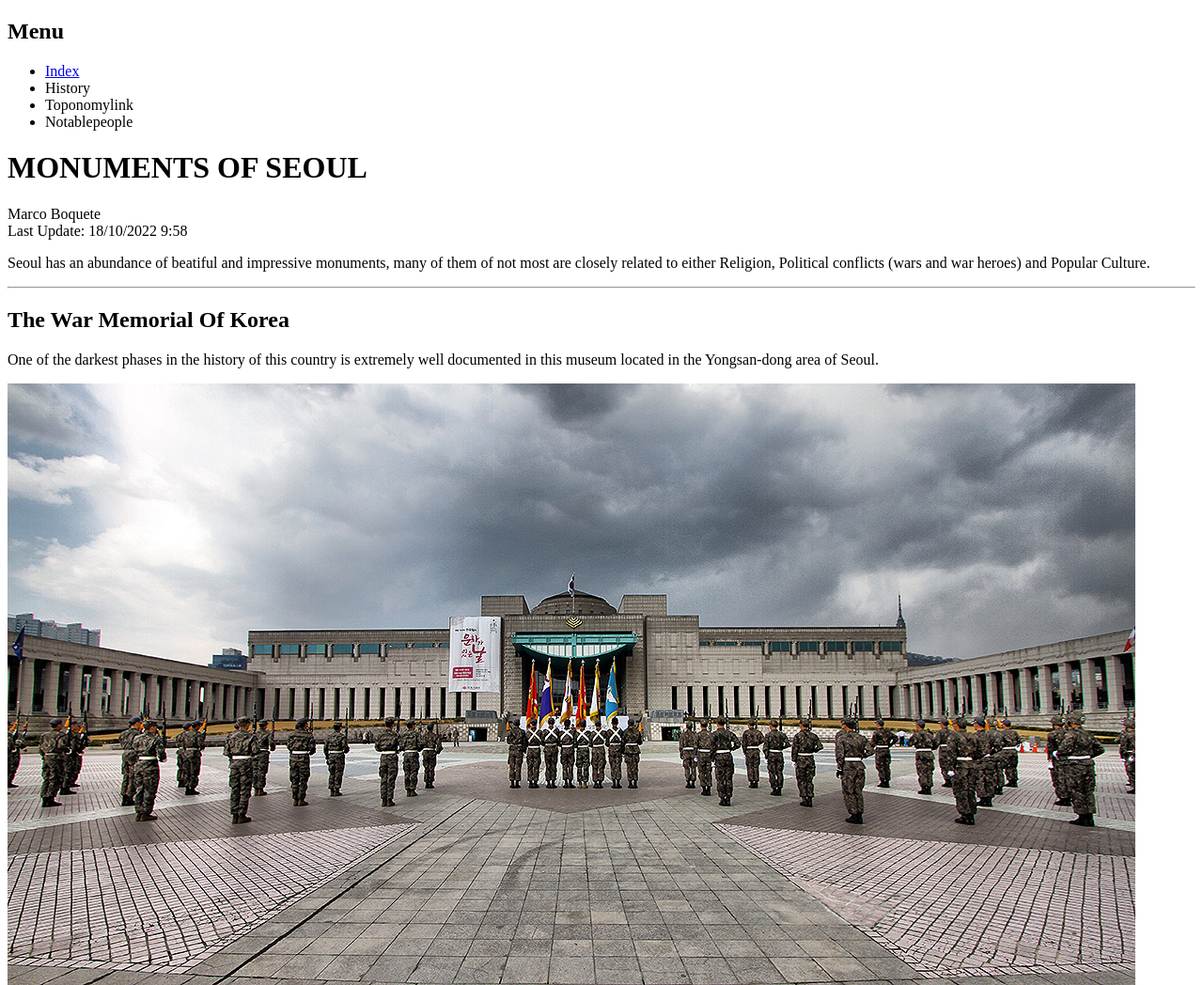
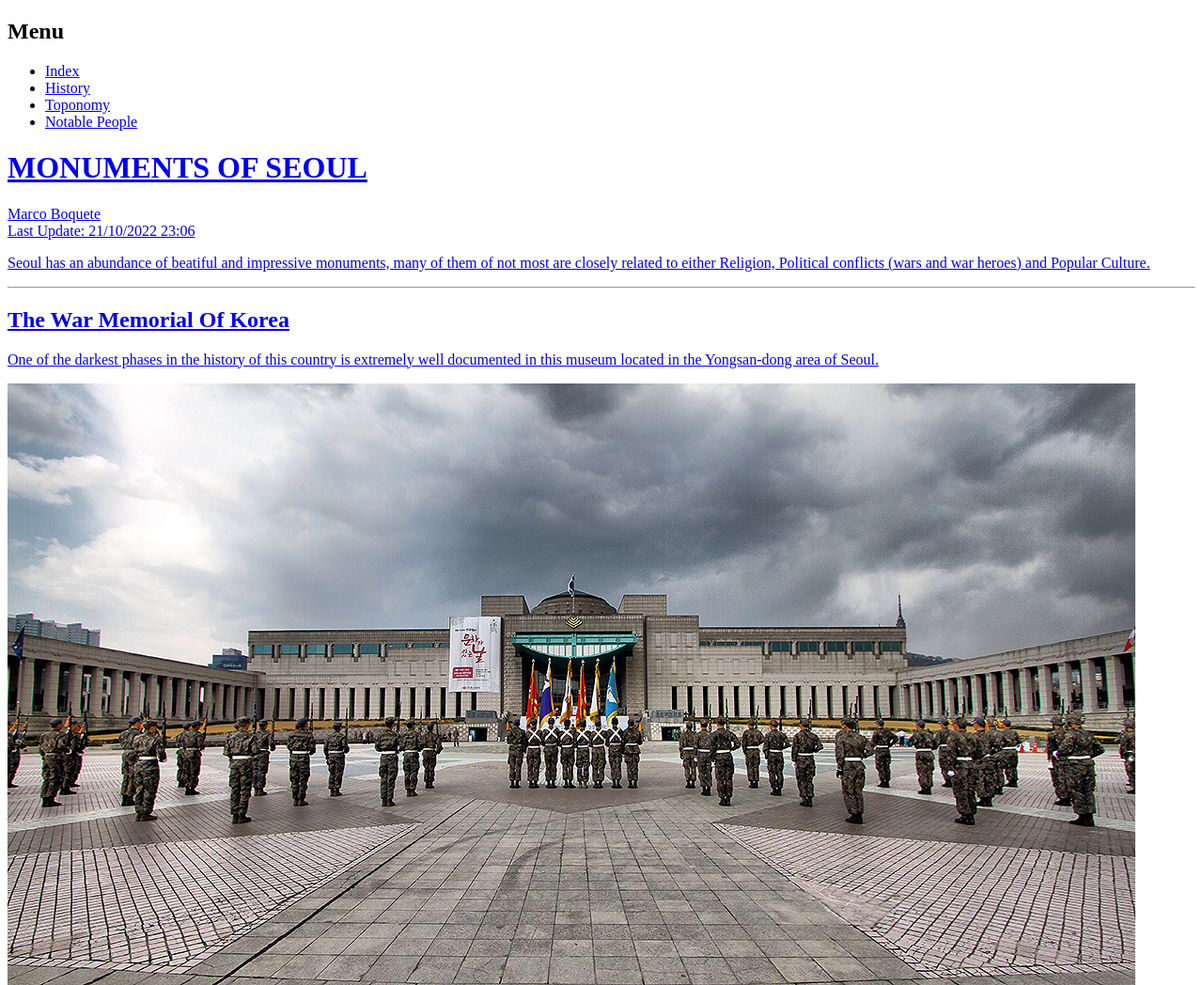
Before and after one commit to A22marcobu/cityProject-1-, a plain HTML site: page monument.html in a window 1280 px wide. Shown: the top 1048 px of the page at 94% size. Drawn offline with Linux system fonts and the light colour scheme.

Commit message:
Inter_Links 	modified:   history.html 	modified:   index.html 	modified:   monument.html 	modified:   notablepeople.html 	modified:   toponomy.html

```diff
--- a/monument.html
+++ b/monument.html
@@ -14,15 +14,15 @@
     <nav>
         <ul>
             <li><a href="https://a22marcobu.github.io/cityProject-1-">Index</a></li>
-            <li>History</li>
-            <li>Toponomylink</li>
-            <li>Notablepeople</li>
+            <li><a href="https://a22marcobu.github.io/cityProject-1-/history">History</a></li>
+            <li><a href="https://a22marcobu.github.io/cityProject-1-/toponomy">Toponomy</li>
+            <li><a href="https://a22marcobu.github.io/cityProject-1-/notablepeople">Notable People</li>
         </ul>
     </nav>
 
     <h1>MONUMENTS OF SEOUL</h1>
         <p>Marco Boquete
-        <br>Last Update: 18/10/2022 9:58
+        <br>Last Update: 21/10/2022 23:06
         </p>
     <p>Seoul has an abundance of beatiful and impressive monuments, many of them of not most are closely related to either Religion, Political conflicts (wars and war heroes) and Popular Culture.</p>
 <hr>
```
Also changed, not shown: history.html (+2 -2 lines), index.html (+3 -3 lines), notablepeople.html (+2 -2 lines), toponomy.html (+2 -2 lines).
